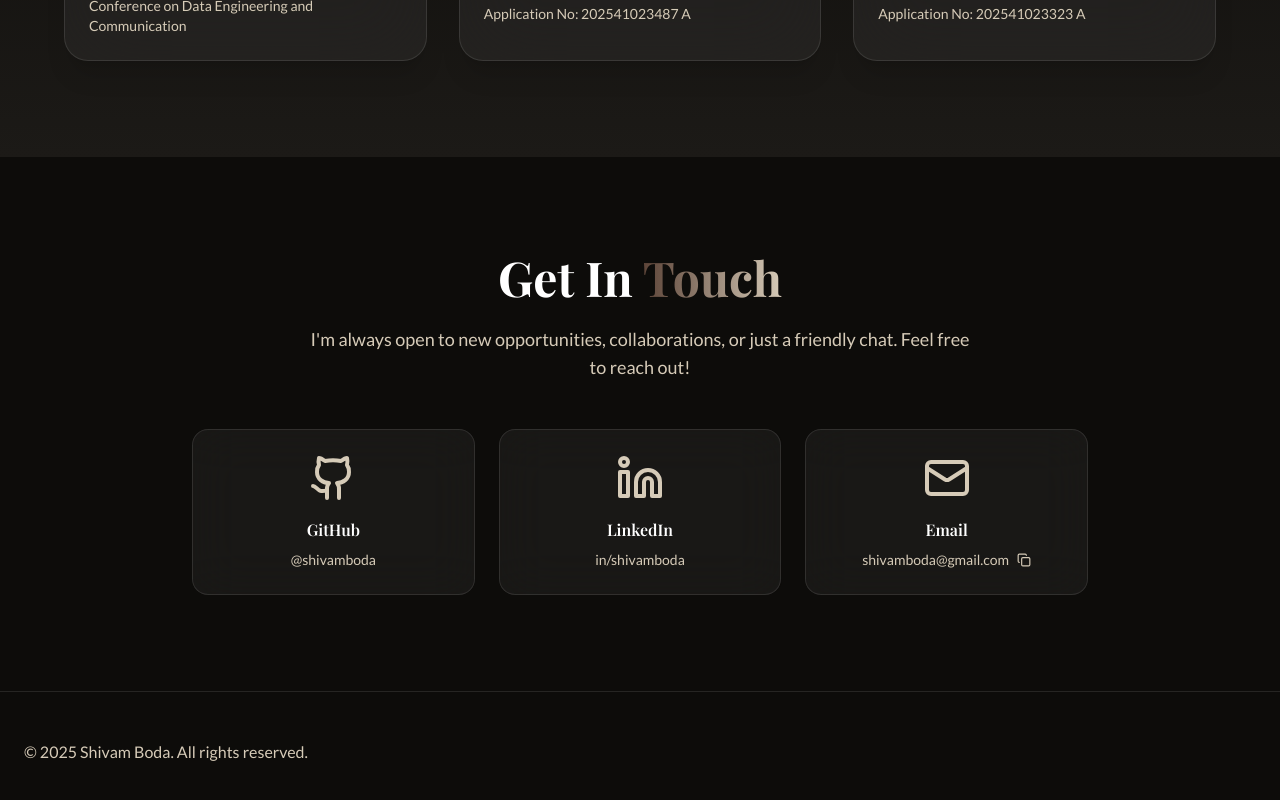
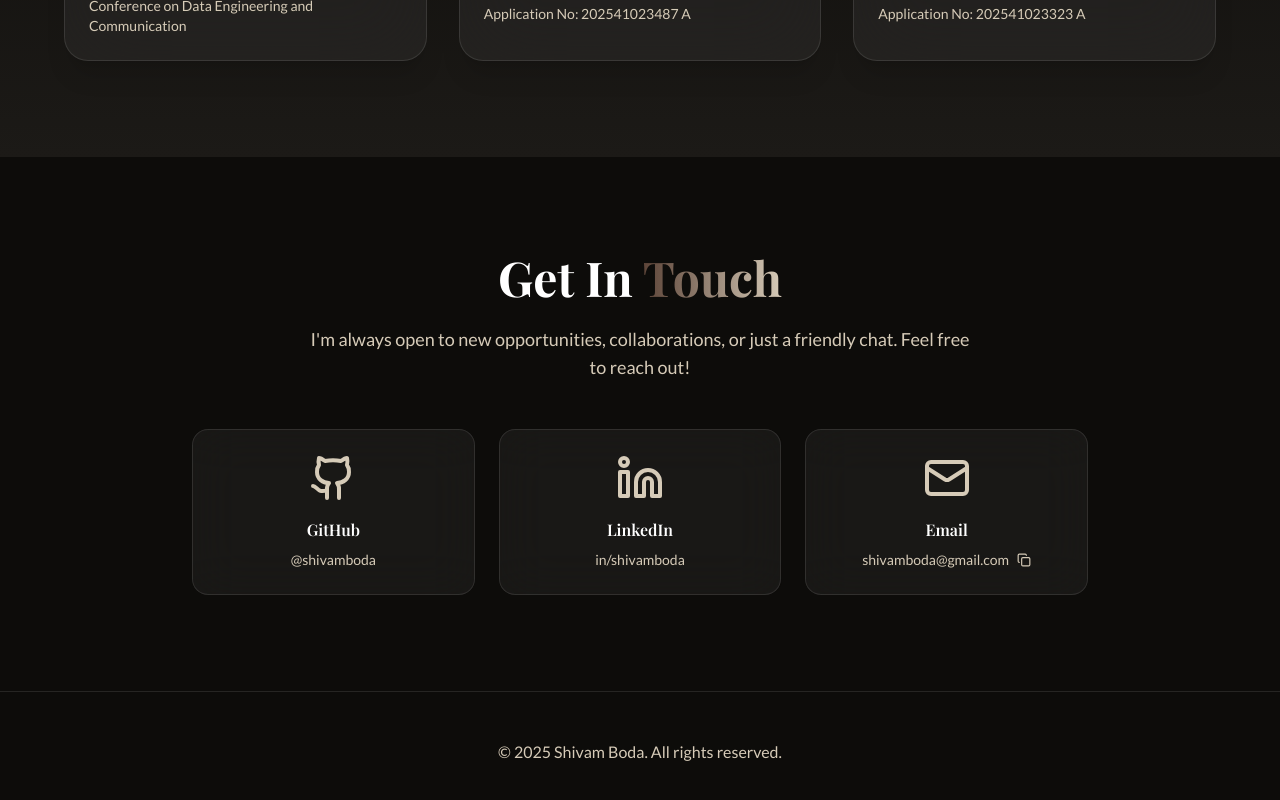
Before and after one commit to shivamboda/shivamboda.github.io, a React (Vite) app: page / in a window 1280 px wide. Shown: the part 4888-5688 px from the top of the page. Built offline with nearby package versions, Linux system fonts and the light colour scheme.

Commit message:
Add files via upload

```diff
--- a/src/App.jsx
+++ b/src/App.jsx
@@ -1344,7 +1344,7 @@
   return (
     <footer className="py-12 bg-[#0D0C0A] border-t border-white/10">
       <div className="container mx-auto px-6">
-        <div className="flex flex-col md:flex-row items-center justify-between gap-6">
+        <div className="flex flex-col md:flex-row items-center justify-center gap-6">
           <div className="text-[#D6CBB8] text-center">
             © {new Date().getFullYear()} Shivam Boda. All rights reserved.
           </div>
```
